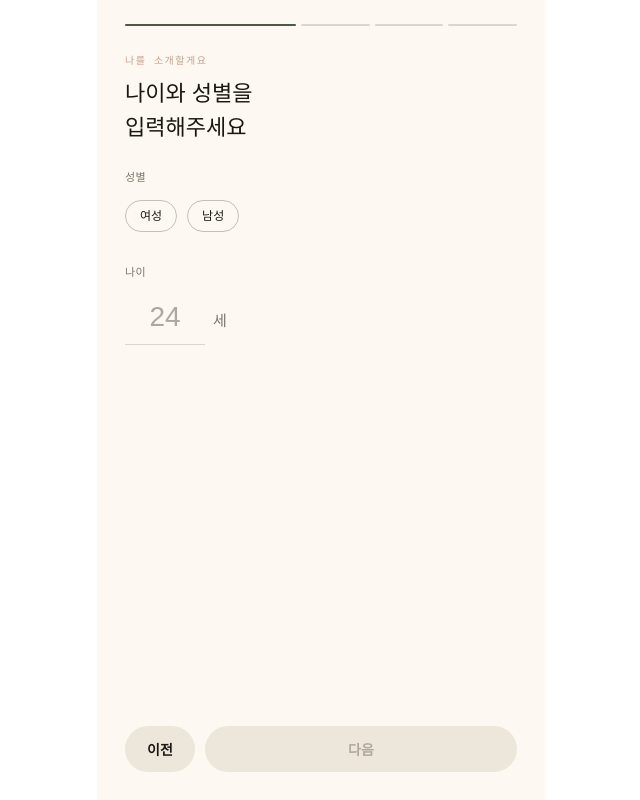
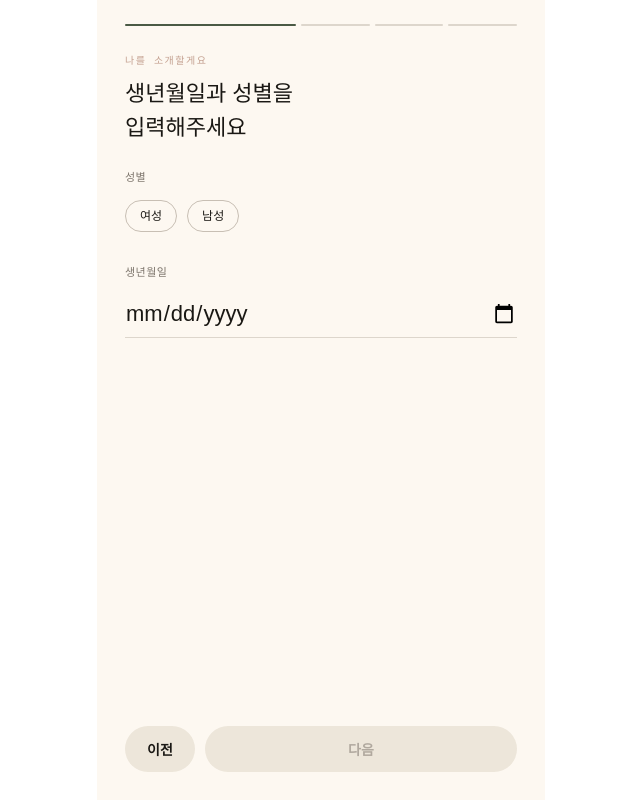
Before and after one commit to HyangDam/Front-End, a Next.js app: page /onboarding/step-1 in a window 1280 px wide. Shown: the whole page, without its empty margins (319-959 px from the left). Built offline with nearby package versions, Linux system fonts and the light colour scheme.

Commit message:
feat: 온보딩 1단계 나이 입력을 생년월일로 변경

```diff
--- /dev/null
+++ b/src/app/onboarding/step-1/_consts/genderOptions.const.ts
@@ -0,0 +1,6 @@
+import type { GenderT } from "@/types/user";
+
+export const GENDER_OPTIONS: { value: GenderT; label: string }[] = [
+  { value: "female", label: "여성" },
+  { value: "male", label: "남성" },
+];
--- a/src/app/onboarding/step-1/page.tsx
+++ b/src/app/onboarding/step-1/page.tsx
@@ -6,55 +6,61 @@ import Chip from "@/components/chip";
 
 import OnboardShell from "../_common/_components/OnboardShell";
 import { useOnboardingStore } from "../_common/_hooks/useOnboardingStore";
+import { GENDER_OPTIONS } from "./_consts/genderOptions.const";
 
-const GENDER_OPTIONS = ["여성", "남성"];
+const MIN_BIRTH_DATE = "1900-01-01";
 
 export default function OnboardStep1Page() {
   const router = useRouter();
-  const { gender, age, setGender, setAge } = useOnboardingStore();
+  const { gender, birthDate, setGender, setBirthDate } = useOnboardingStore();
 
   const handleNext = () => {
     router.push("/onboarding/step-2");
   };
 
-  const isAgeValid = Number.isInteger(Number(age)) && Number(age) > 0;
+  const today = new Date().toISOString().slice(0, 10);
+  const isBirthDateValid = birthDate >= MIN_BIRTH_DATE && birthDate <= today;
 
   return (
     <OnboardShell
       step={0}
       total={4}
       eyebrow="나를 소개할게요"
-      title={"나이와 성별을\n입력해주세요"}
+      title={"생년월일과 성별을\n입력해주세요"}
       backHref="/login"
       onNext={handleNext}
-      nextDisabled={!gender || !isAgeValid}
+      nextDisabled={!gender || !isBirthDateValid}
     >
       <div className="mb-8">
         <p className="mb-3.5 font-sans text-[11px] tracking-[0.5px] text-muted">성별</p>
         <div className="flex gap-2.5">
-          {GENDER_OPTIONS.map((option) => (
+          {GENDER_OPTIONS.map(({ value, label }) => (
             <Chip
-              key={option}
-              label={option}
-              selected={gender === option}
-              onClick={() => setGender(option)}
+              key={value}
+              label={label}
+              selected={gender === value}
+              onClick={() => setGender(value)}
             />
           ))}
         </div>
       </div>
 
       <div>
-        <p className="mb-2.5 font-sans text-[11px] tracking-[0.5px] text-muted">나이</p>
-        <div className="flex items-baseline gap-2">
-          <input
-            type="number"
-            value={age}
-            onChange={(e) => setAge(e.target.value)}
-            placeholder="24"
-            className="w-20 border-0 border-b-[1.5px] border-border bg-transparent py-1.5 text-center font-serif text-[28px] text-charcoal outline-none"
-          />
-          <span className="font-sans text-[15px] text-muted">세</span>
-        </div>
+        <label
+          htmlFor="birth-date"
+          className="mb-2.5 block font-sans text-[11px] tracking-[0.5px] text-muted"
+        >
+          생년월일
+        </label>
+        <input
+          id="birth-date"
+          type="date"
+          value={birthDate}
+          onChange={(e) => setBirthDate(e.target.value)}
+          min={MIN_BIRTH_DATE}
+          max={today}
+          className="w-full border-0 border-b-[1.5px] border-border bg-transparent py-1.5 font-serif text-[22px] text-charcoal outline-none"
+        />
       </div>
     </OnboardShell>
   );
```
